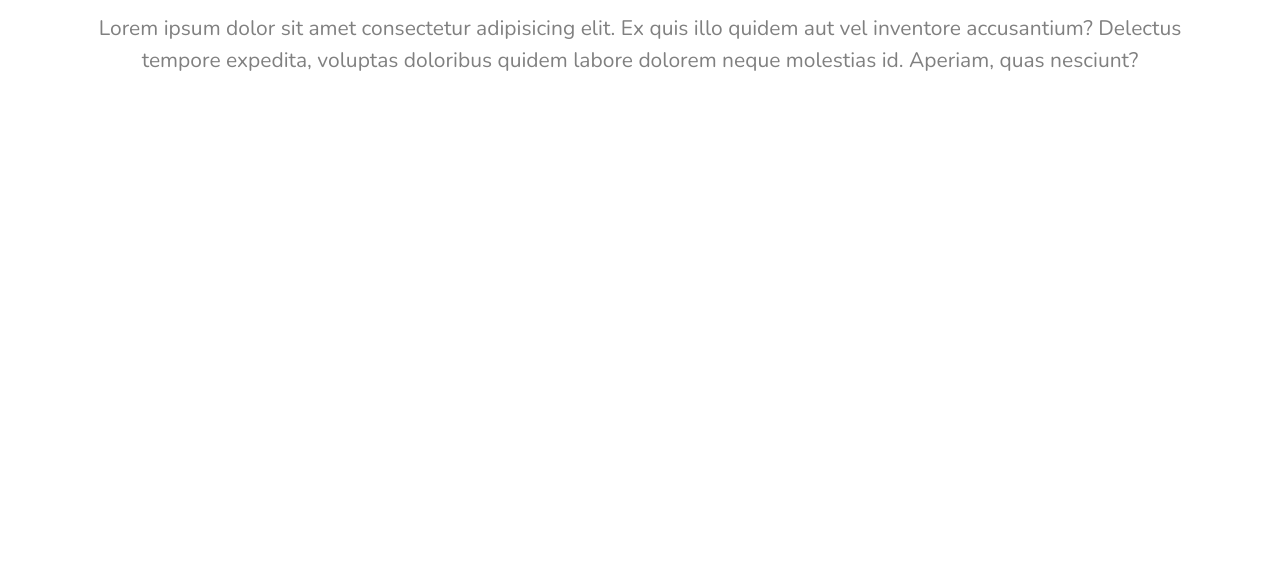
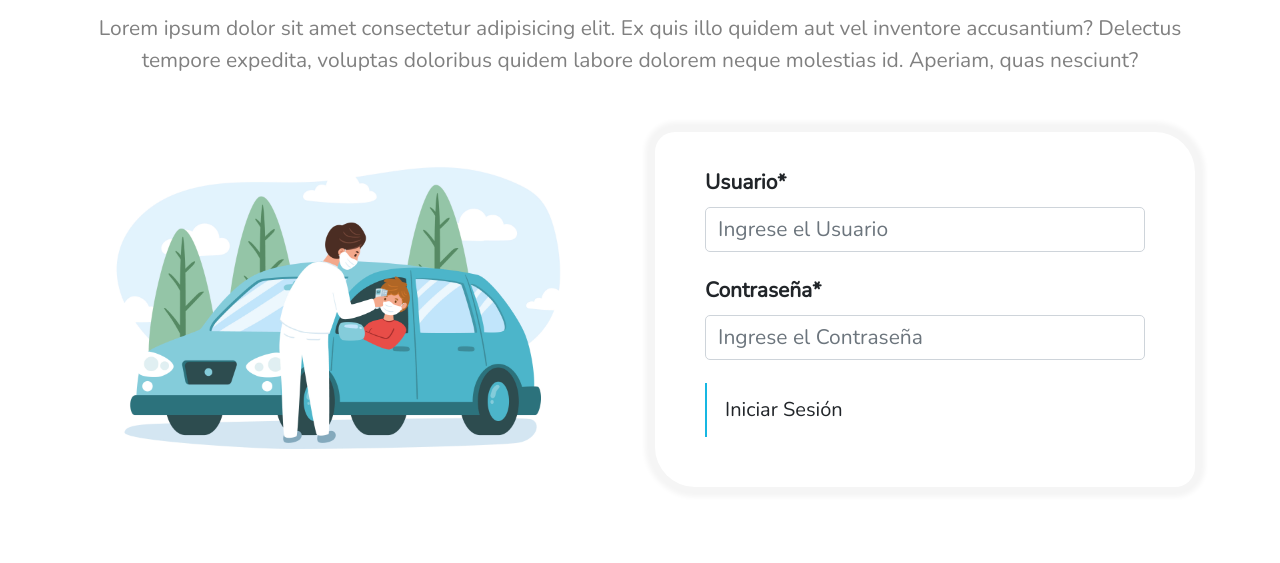
Before and after one commit to GAndy11/auto_formacion, a plain HTML site: page index.html in a window 1280 px wide. Shown: the part 237-800 px from the top of the page. Drawn offline with nearby package versions, Linux system fonts and the light colour scheme.

Commit message:
Puliendo el diseño de la pantalla de login

```diff
--- a/assets/css/app.css
+++ b/assets/css/app.css
@@ -1,3 +1,10 @@
+input{
+    color: #b3b8be !important;
+    font-size: 21px !important;
+    border-radius: 5px !important;
+    margin-bottom: 23px !important;
+}
+
 .container{
     font-family: 'Nunito', sans-serif;
 }
@@ -26,3 +33,42 @@
     color: gray;
     font-weight: 500;
 }
+
+.row__landingbox--imglanding{
+    width: 500px;
+}
+
+.row__landingbox--loginbox{
+    border-radius: 20px 40px;
+    padding: 35px 50px 50px 50px;
+    font-size: 21px;
+    font-weight: 600;
+    -webkit-box-shadow: 0px 0px 5px 10px rgba(245,245,245,1);
+    -moz-box-shadow: 0px 0px 5px 10px rgba(245,245,245,1);
+    box-shadow: 0px 0px 5px 10px rgba(245,245,245,1);
+}
+
+.landingbox__loginbox--btnbox{
+    width: 180px;
+    color: rgba(0, 0, 0, 0.9);
+    font-size: 20px;
+    border-left: 2px solid #17B7E2;
+    padding: 5px;
+}
+
+.landingbox__loginbox--btnbox button{
+    font-size: 20px;
+}
+
+.landingbox__loginbox--btnbox:hover{
+    color: white;
+    text-decoration: none;
+    background-color: #17B7E2;
+    padding: 10px;
+    transition: 0.3s;
+}
+
+.landingbox__loginbox--btnbox button:hover{
+    color: white;
+    font-size: 20px;
+}
--- a/index.html
+++ b/index.html
@@ -16,8 +16,8 @@
 </head>
 <body>
     <div class="container">
-        <div class="row">
-            <div class="col-md-12 row--logobox">
+        <div class="row row--logobox">
+            <div class="col-md-12">
                 <img src="./assets/img/logo.png" alt="">
                 <!-- <a target="_blank" href="https://icons8.com/icons/set/car">Car icon</a> icon by <a target="_blank" href="https://icons8.com">Icons8</a> -->
             </div>
@@ -31,7 +31,28 @@
                 </p>
             </div>
         </div>
-        <div class="row"></div>
+        <div class="row row--landingbox">
+            <div class="col-md-6">
+                <img class="row__landingbox--imglanding" src="./assets/img/landing.jpg" alt="" srcset="">
+            </div>
+            <div class="col-md-6">
+                <div class="row__landingbox--loginbox">
+                    <form action="" method="POST">
+                        <div class="form-group">
+                            <label for="usuario">Usuario*</label>
+                            <input type="text" class="form-control inputs" id="usuario" name="usuario" placeholder="Ingrese el Usuario">
+                        </div>
+                        <div class="form-group">
+                            <label for="contrasena">Contraseña*</label>
+                            <input type="text" class="form-control inputs" id="contrasena" name="contrasena" placeholder="Ingrese el Contraseña">
+                        </div>
+                        <div class="landingbox__loginbox--btnbox">
+                            <button class="btn" type="submit" class="boton-enviar">Iniciar Sesión</button>
+                        </div>
+                    </form>
+                </div>
+            </div>
+        </div>
     </div>
 </body>
 </html>
```
Also changed, not shown: assets/img/landing.jpg (added), assets/img/logo.png.
